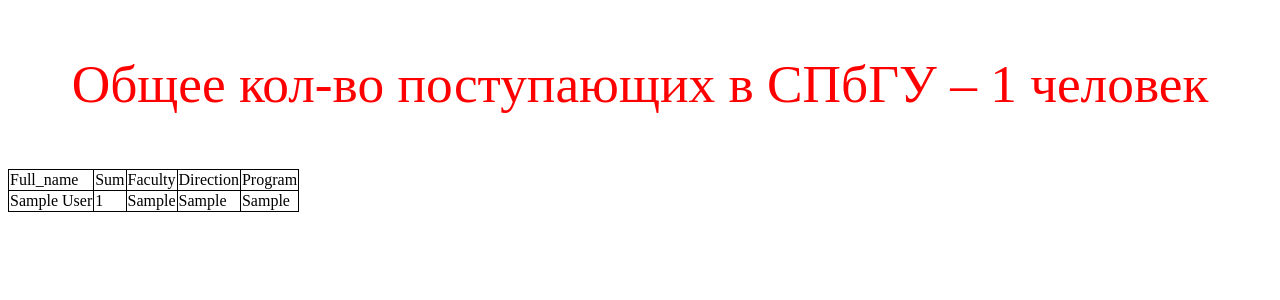
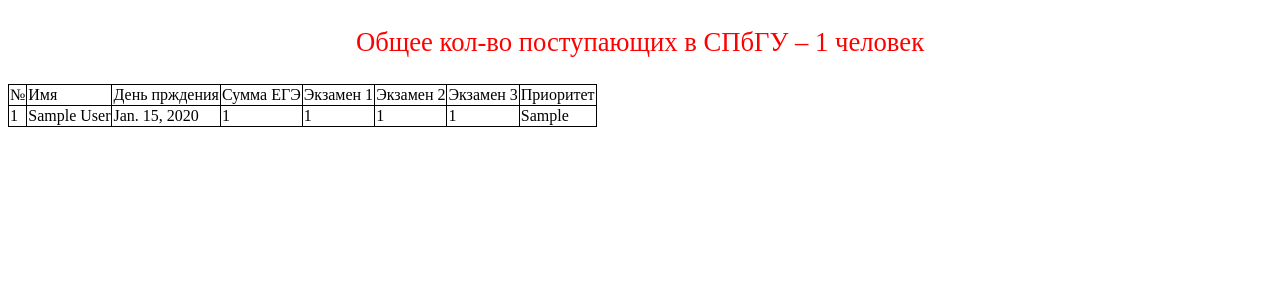
Before and after one commit to DanzillaPepe/admission_impossible, a Django app: page /adm_lists/ in a window 1280 px wide. Shown: the top 300 px of the page. Run offline with Django 3.2, Linux system fonts and the light colour scheme; tables that the repository leaves empty hold one stand-in row (values such as "Sample post").

Commit message:
Таблица

```diff
--- a/adm_lists/models.py
+++ b/adm_lists/models.py
@@ -10,6 +10,7 @@
 
 class Admission(models.Model):
     # id = models.AutoField()
+    number = None
     scrape_date = models.DateTimeField(blank=True, null=True)
     url = models.CharField(max_length=50, blank=True, null=True)
     updated = models.DateTimeField(blank=True, null=True)
--- a/adm_lists/static/adm_lists/style.css
+++ b/adm_lists/static/adm_lists/style.css
@@ -1,9 +1,10 @@
 p {
     color: red;
-    font-size: 40pt;
+    font-size: 20pt;
 }
 
 table, th, td {
   border: 1px solid black;
   border-collapse: collapse;
+  align: "center";
 }
--- a/adm_lists/templates/adm_lists/index.html
+++ b/adm_lists/templates/adm_lists/index.html
@@ -9,23 +9,19 @@
 {% load static %}
 <link rel="stylesheet" type="text/css" href="{% static 'adm_lists/style.css' %}">
 
-{% if students_list %}
-<p align="center"> Общее кол-во поступающих в СПбГУ – {{ students_list.count}} человек </p>
+{% if data %}
+<p align="center"> Общее кол-во поступающих в СПбГУ – {{ data|length }} человек </p>
 <table>
     <tr>
-        <td> Full_name </td>
-        <td> Sum </td>
-        <td> Faculty </td>
-        <td> Direction </td>
-        <td> Program </td>
+        {% for heading in headings %}
+        <td>{{ heading }}</td>
+        {% endfor %}
     </tr>
-    {% for student in students_list %}
+    {% for student in data %}
     <tr>
-        <td>{{ student.full_name }}</td>
-        <td>{{ student.exam_sum }}</td>
-        <td>{{student.faculty}}</td>
-        <td>{{student.direction}}</td>
-        <td>{{student.program}}</td>
+        {% for elem in student %}
+        <td>{{ elem }}</td>
+        {% endfor %}
     </tr>
     {% endfor %}
 </table>
--- a/adm_lists/urls.py
+++ b/adm_lists/urls.py
@@ -4,6 +4,6 @@
 
 app_name = 'adm_lists'
 urlpatterns = [
-    path('', views.IndexView.as_view(), name='index'),
+    path('', views.IndexView, name='index'),
 
 ]
--- a/adm_lists/views.py
+++ b/adm_lists/views.py
@@ -1,4 +1,5 @@
 from django.http import HttpResponse, HttpResponseRedirect
+from django.template import loader
 from django.urls import reverse
 from django.shortcuts import render, get_object_or_404
 from django.views import generic
@@ -6,15 +7,43 @@
 
 from .models import Admission
 
+ELEMENTS = ['number',
+            'full_name',
+            'birthday',
+            'exam_sum',
+            'exam_1',
+            'exam_2',
+            'exam_3',
+            'priority',
 
-class IndexView(generic.ListView):
-    template_name = 'adm_lists/index.html'
-    context_object_name = 'students_list'
+            ]
+HEADINGS = ['№',
+            'Имя',
+            'День прждения',
+            'Сумма ЕГЭ',
+            'Экзамен 1',
+            'Экзамен 2',
+            'Экзамен 3',
+            'Приоритет']
 
-    def get_queryset(self):
-        """
-        Return the last five published questions (not including those set to be
-        published in the future).
-        """
-        students = Admission.objects.all().order_by("-exam_sum")
-        return students
+def IndexView(request):
+    n = Admission.objects.count()
+    students = Admission.objects.order_by('-exam_sum')
+    i = 1
+    for student in students:
+        student.number = i
+        i += 1
+    students_list = list(students)
+    final_list = list()
+    for student in students_list:
+        to_add = list()
+        for element in ELEMENTS:
+            to_add.append(getattr(student, element))
+        final_list.append(to_add)
+    a = 0
+    context = {
+        'headings': HEADINGS,
+        'data': final_list,
+    }
+
+    return render(request, 'adm_lists/index.html', context)
```
Also changed, not shown: db.sqlite3 (deleted).
